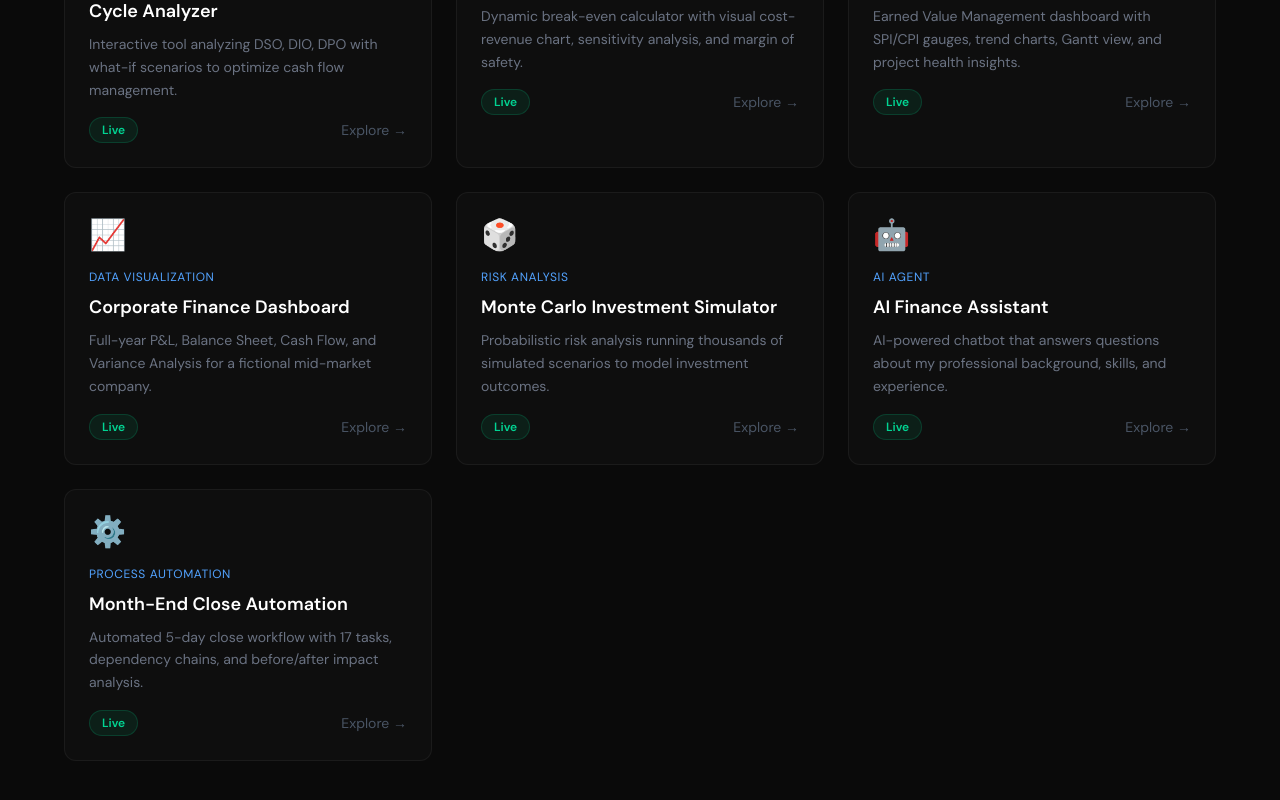
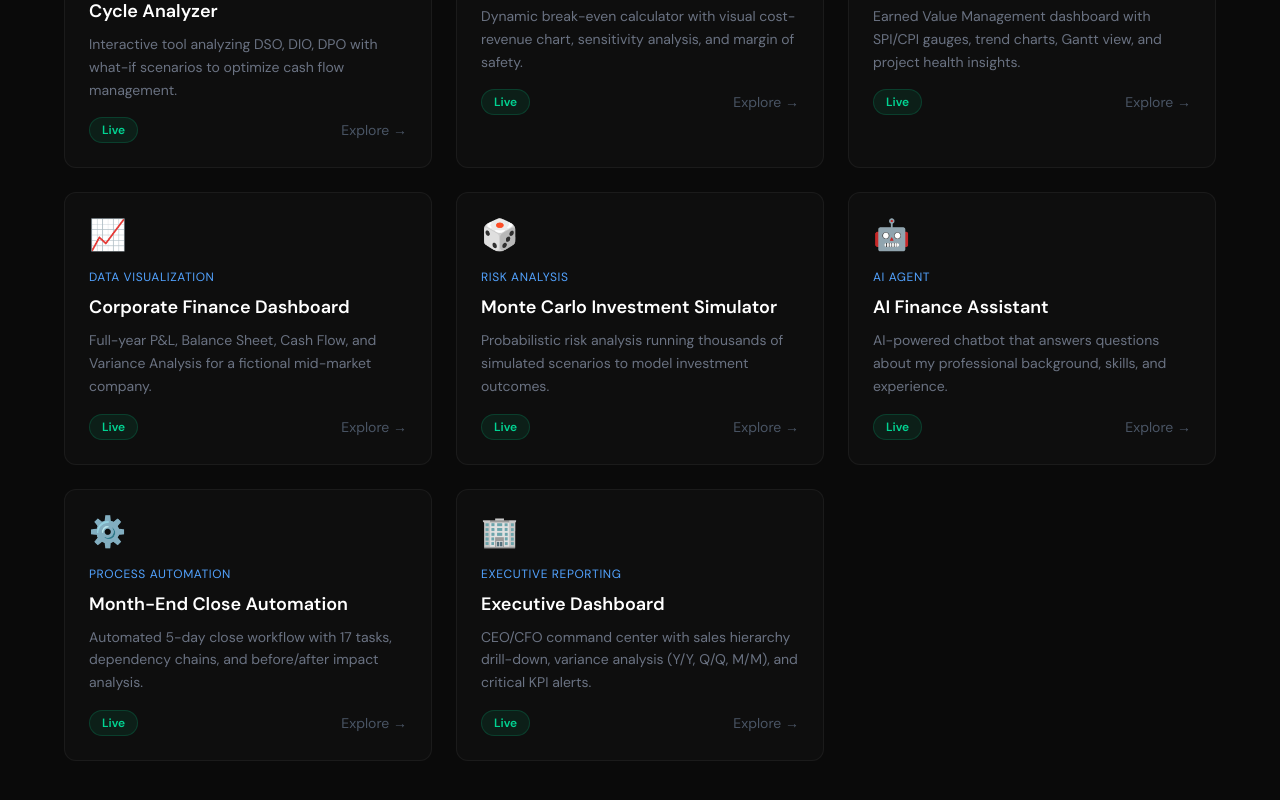
Before and after one commit to treveris24/portfolio-website, a Next.js app: page / in a window 1280 px wide. Shown: the part 1948-2748 px from the top of the page. Built offline with nearby package versions, Linux system fonts and the light colour scheme.

Commit message:
add executive dashboard to homepage

```diff
--- a/src/app/page.tsx
+++ b/src/app/page.tsx
@@ -71,12 +71,22 @@ const portfolioItems = [
     icon: "⚙️",
     color: "teal",
   },
+  {
+    title: "Executive Dashboard",
+    description:
+      "CEO/CFO command center with sales hierarchy drill-down, variance analysis (Y/Y, Q/Q, M/M), and critical KPI alerts.",
+    category: "Executive Reporting",
+    status: "Live",
+    href: "/projects/executive-dashboard",
+    icon: "🏢",
+    color: "blue",
+  },
 ];
 
 const stats = [
   { value: "PMP®", label: "Certified 2025" },
   { value: "$160M", label: "P&L Managed" },
-  { value: "7", label: "Live Projects" },
+  { value: "8", label: "Live Projects" },
   { value: "3", label: "Languages" },
 ];
 
```
